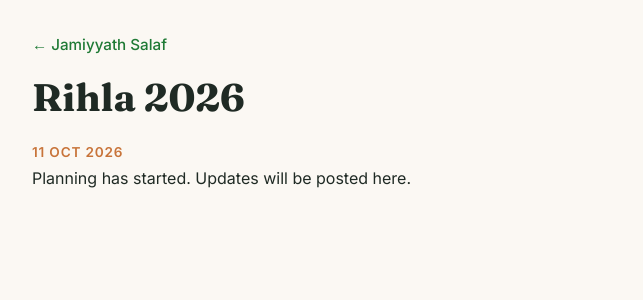
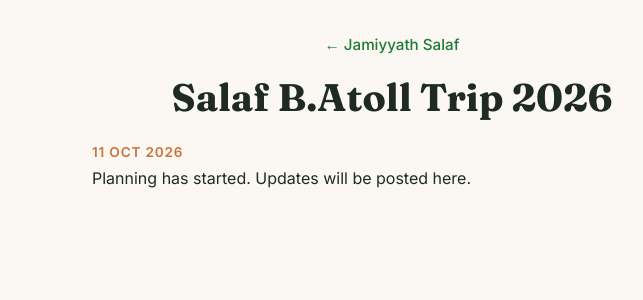
Before and after one commit to Jamiyyath-Salaf/rihla.salaf, a Jekyll site: the page built from _events/b-atoll-trip-2026.md, in a window 1280 px wide. Shown: the top 300 px of the page, without its empty margins (248-891 px from the left). Built offline with Jekyll 4.4.1, drawn with Linux system fonts in a browser that asks for light colours.

Commit message:
Rename trip to Salaf B.Atoll Trip 2026; center event page
Co-Authored-By: Claude Opus 5.5 <noreply@anthropic.com>

```diff
--- a/_events/rihla-2026.md
+++ b/_events/b-atoll-trip-2026.md
@@ -1,5 +1,5 @@
 ---
-title: Rihla 2026
+title: Salaf B.Atoll Trip 2026
 date: 2026-12-14
 ---
 
--- a/style.css
+++ b/style.css
@@ -66,3 +66,5 @@ img.logo { background: #fff; padding: 10px; border-radius: 16px; }
 .updates h3:first-of-type { border-top: 0; padding-top: 0; }
 .updates p, .updates ul { margin: .4rem 0 1.2rem; }
 .updates img { max-width: 100%; border-radius: var(--radius); }
+.event { text-align: center; }
+.updates { text-align: left; max-width: 600px; margin-inline: auto; }
```
